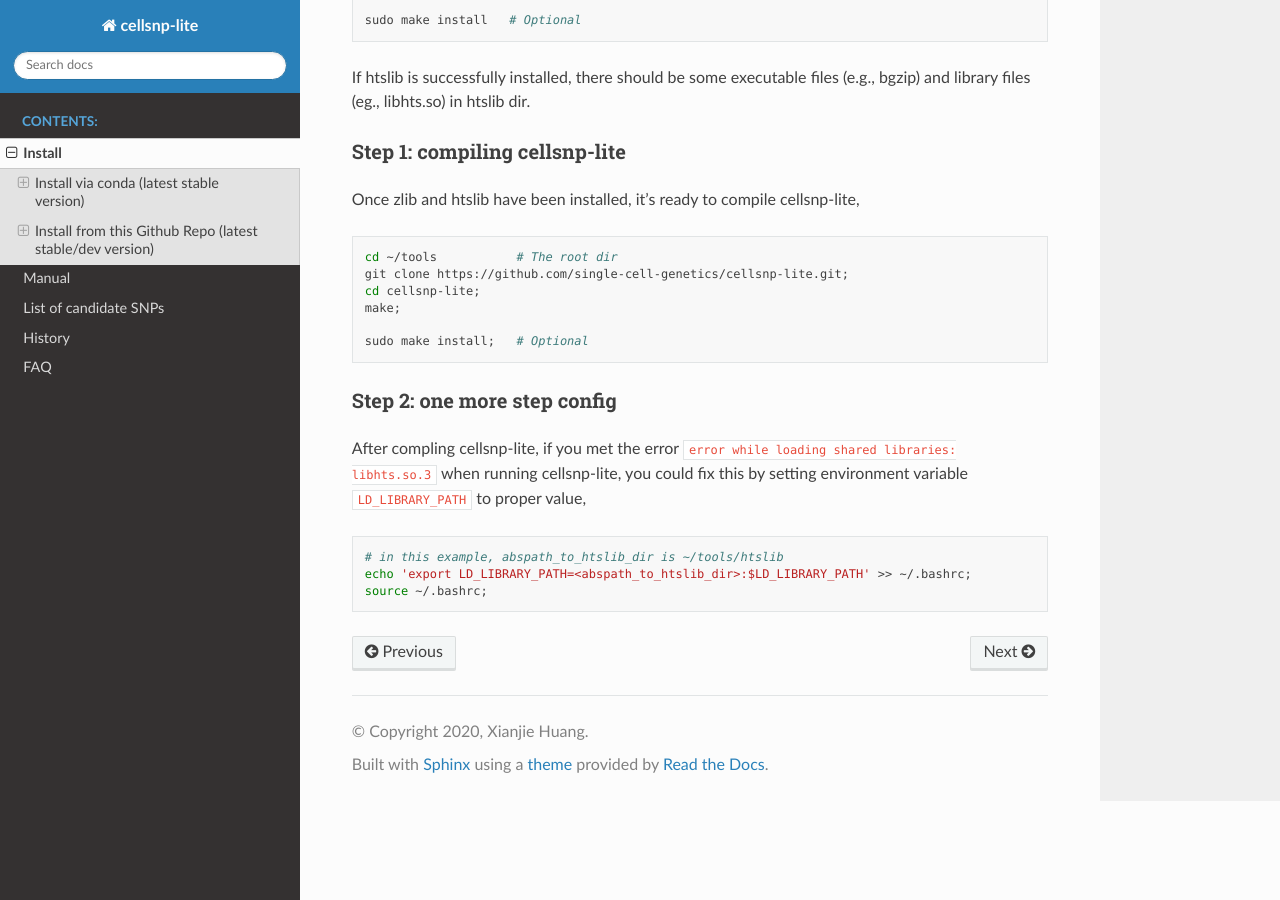
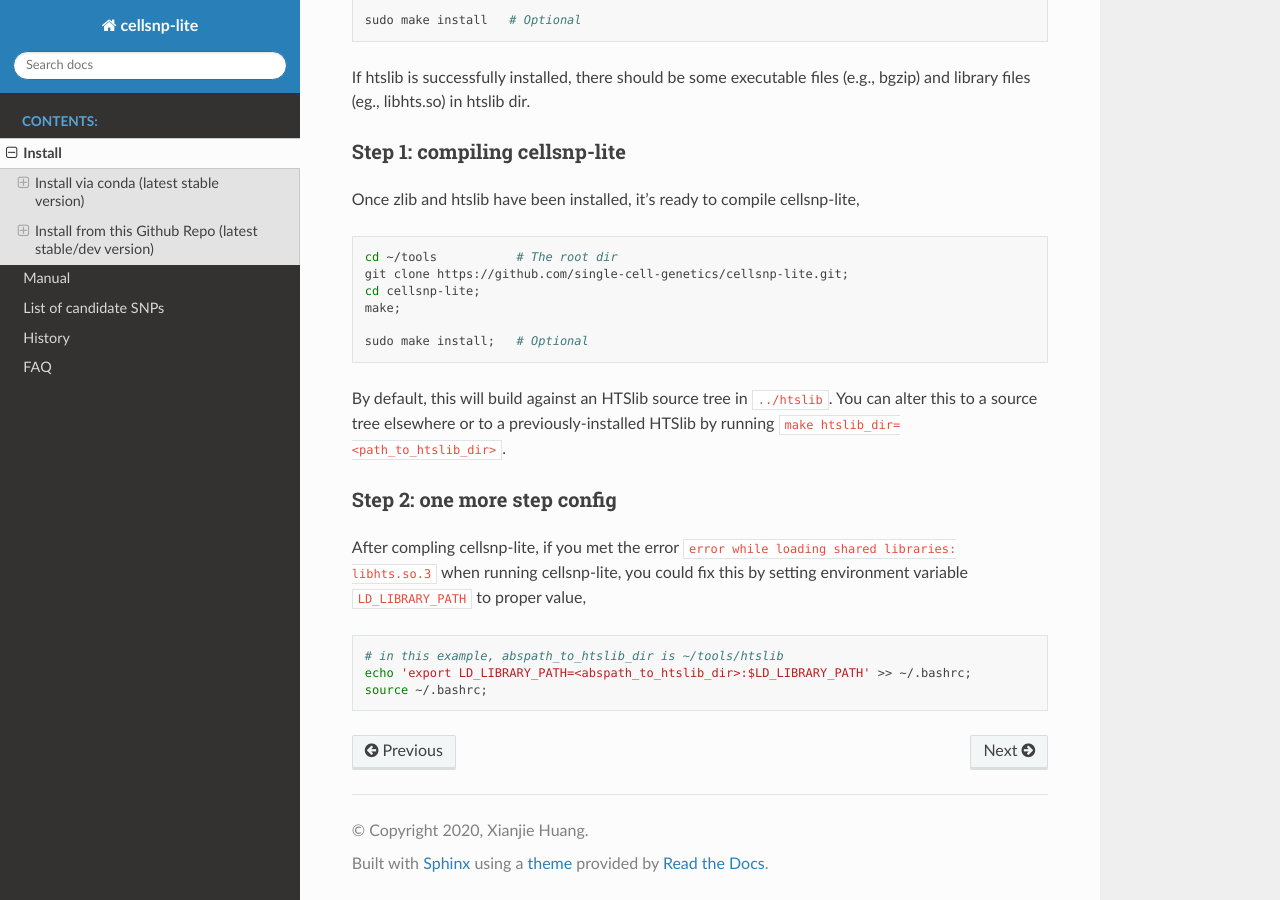
Before and after one commit to single-cell-genetics/cellsnp-lite, a Sphinx documentation site: the page built from doc/install.rst, in a window 1280 px wide and 900 px high, scrolled down 1303 px. Built offline with Sphinx 7.4.7 and the Read the Docs theme 2.0.0, drawn with Linux system fonts in a browser that asks for light colours.

Commit message:
update doc

```diff
--- a/doc/install.rst
+++ b/doc/install.rst
@@ -82,6 +82,10 @@ Once zlib and htslib have been installed, it's ready to compile cellsnp-lite,
 
   sudo make install;   # Optional
 
+By default, this will build against an HTSlib source tree in ``../htslib``. You can alter this
+to a source tree elsewhere or to a previously-installed HTSlib by running
+``make htslib_dir=<path_to_htslib_dir>``.
+
 Step 2: one more step config
 ^^^^^^^^^^^^^^^^^^^^^^^^^^^^
 
```
